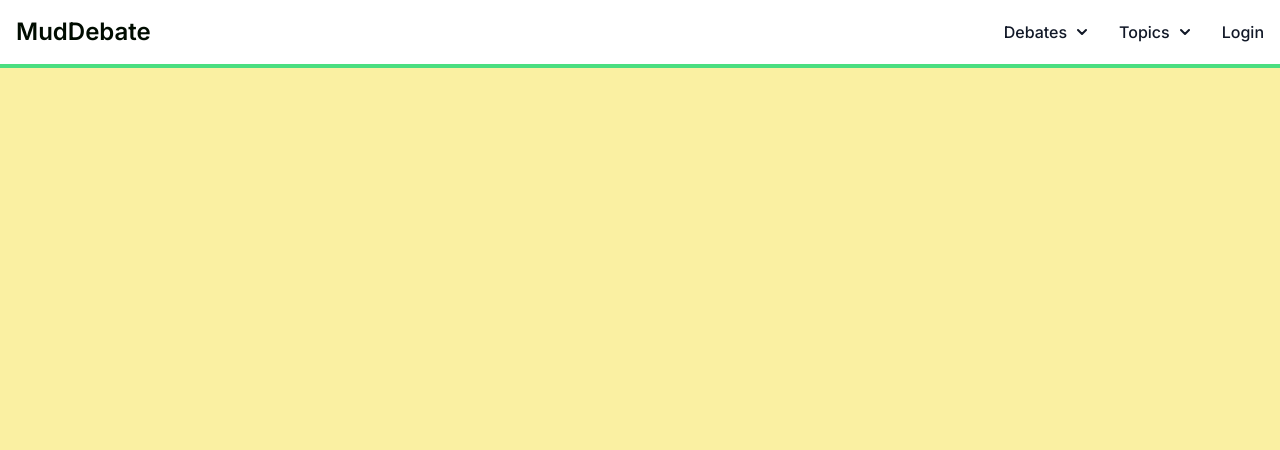
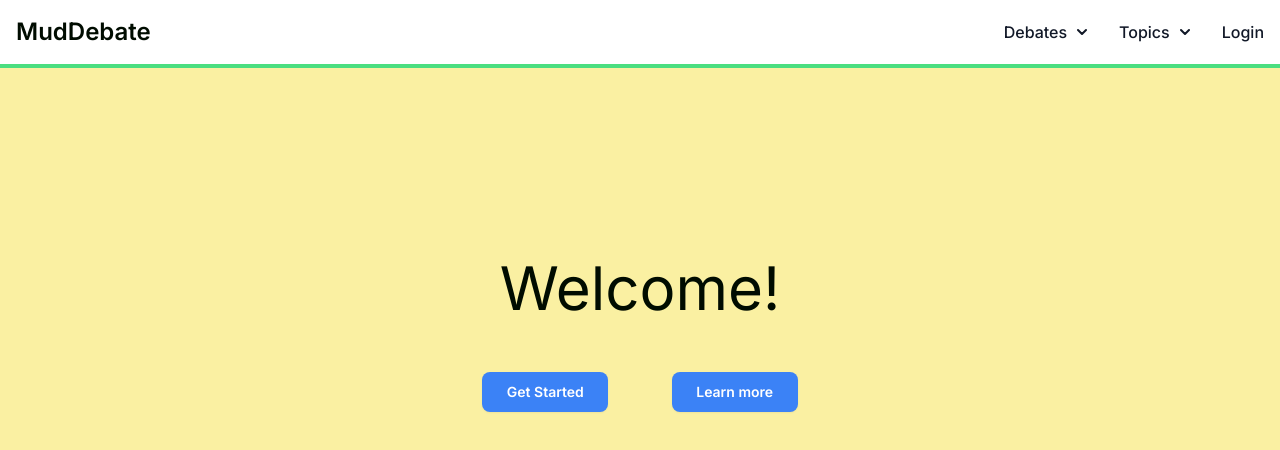
Before and after one commit to mud-ali/cs-midyear, a Next.js app: page / in a window 1280 px wide. Shown: the top 450 px of the page. Built offline with nearby package versions, Linux system fonts and the light colour scheme.

Commit message:
add content to home page

```diff
--- a/app/page.tsx
+++ b/app/page.tsx
@@ -1,12 +1,32 @@
 "use client";
-import React, { useState } from "react";
+import React from "react";
 
 import Navbar from "@/components/Navbar";
+import Link from "next/link";
 
 export default function Home() {
   return (
     <main>
       <Navbar at="home" />
+
+      <div className="text-6xl/loose block w-2/3 h-2/3 text-center mx-auto mt-40 ">
+        Welcome!
+      </div>
+      <div className="flex justify-evenly w-1/3 mx-auto p-6">
+        <Link
+          href="/signup"
+          className="mx-auto transition duration-200 bg-blue-500 hover:bg-blue-600 focus:bg-blue-700 focus:shadow-sm focus:ring-4 focus:ring-blue-500 focus:ring-opacity-50 text-white w-1/3 py-2.5 rounded-lg text-sm shadow-sm hover:shadow-md font-semibold text-center inline-block"
+        >
+          Get Started
+        </Link>
+        <a
+          href="https://github.com/mud-ali/cs-midyear"
+          target="_blank"
+          className="mx-auto transition duration-200 bg-blue-500 hover:bg-blue-600 focus:bg-blue-700 focus:shadow-sm focus:ring-4 focus:ring-blue-500 focus:ring-opacity-50 text-white w-1/3 py-2.5 rounded-lg text-sm shadow-sm hover:shadow-md font-semibold text-center inline-block"
+        >
+          Learn more
+        </a>
+      </div>
     </main>
   );
 }
```
